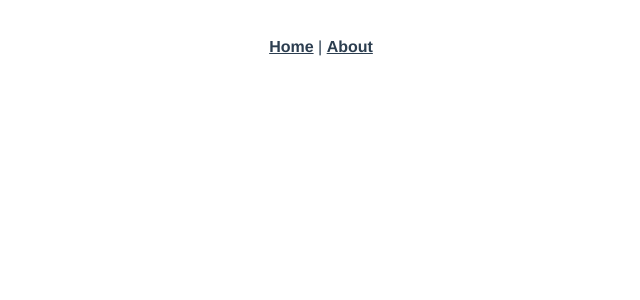
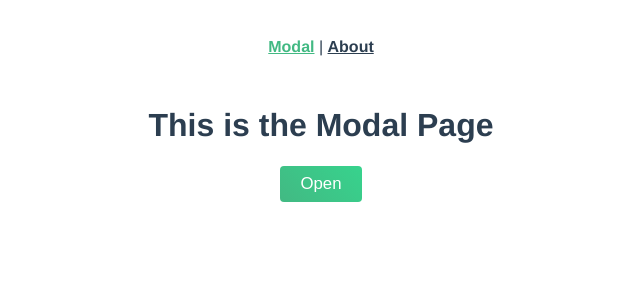
Before and after one commit to dsErick/animating-vue, a Vue app: page /modal in a window 1280 px wide. Before the commit this address had no page. Shown: the top 300 px of the page, without its empty margins (319-959 px from the left). Built offline with nearby package versions, Linux system fonts and the light colour scheme.

Commit message:
Page transitions

```diff
--- a/src/App.vue
+++ b/src/App.vue
@@ -1,9 +1,14 @@
 <template>
 <div id="nav">
-    <router-link to="/">Home</router-link> |
+    <router-link to="/modal">Modal</router-link> |
     <router-link to="/about">About</router-link>
 </div>
-  <router-view/>
+
+<router-view v-slot="{ Component }">
+    <transition name="slide-fade" mode="out-in">
+        <component :is="Component" />
+    </transition>
+</router-view>
 </template>
 
 <style>
@@ -27,4 +32,51 @@
 #nav a.router-link-exact-active {
     color: #42b983;
 }
+
+button {
+    padding: 0.5rem 1.25rem;
+    background: linear-gradient(45deg, #42b983, #37d38d);
+    color: white;
+    font-size: 1.05rem;
+    font-weight: 500;
+    cursor: pointer;
+    border: none;
+    border-radius: 0.25rem;
+
+    transition: transform 195ms ease-in;
+}
+
+button:hover {
+    transform: scale(1.01);
+}
+
+/*** TRANSITIONS ***/
+/* Fade */
+.fade-enter-from,
+.fade-leave-to {
+    opacity: 0;
+}
+
+.fade-enter-active,
+.fade-leave-active {
+    transition: opacity 235ms ease-out;
+}
+
+/* Slide fade */
+.slide-fade-enter-from {
+    opacity: 0;
+    transform: translateX(-10%);
+}
+
+.slide-fade-enter-active,
+.slide-fade-leave-active {
+    transition-property: opacity transform;
+    transition-duration: 235ms;
+    transition-timing-function: cubic-bezier(0.1, 0.9, 0.2, 1);
+}
+
+.slide-fade-leave-to {
+    opacity: 0;
+    transform: translateX(10%);
+}
 </style>
--- a/src/router/index.js
+++ b/src/router/index.js
@@ -1,11 +1,11 @@
 import { createRouter, createWebHistory } from 'vue-router'
-import Home from '../views/Home.vue'
+import Modal from '../views/Modal.vue'
 
 const routes = [
   {
-    path: '/',
-    name: 'Home',
-    component: Home
+    path: '/modal',
+    name: 'Modal',
+    component: Modal
   },
   {
     path: '/about',
--- a/src/views/Home.vue
+++ b/src/views/Modal.vue
@@ -1,5 +1,7 @@
 <template>
 <div class="home">
+    <h1>This is the Modal Page</h1>
+
     <button @click="toggleModal">Open</button>
 
     <transition name="fade">
@@ -40,14 +42,4 @@ export default {
     display: grid;
     place-items: center;
 }
-
-.fade-enter-from,
-.fade-leave-to {
-    opacity: 0;
-}
-
-.fade-enter-active,
-.fade-leave-active {
-    transition: opacity 195ms ease-out;
-}
 </style>
```
Lines whose indentation alone changed are shown as unchanged.
